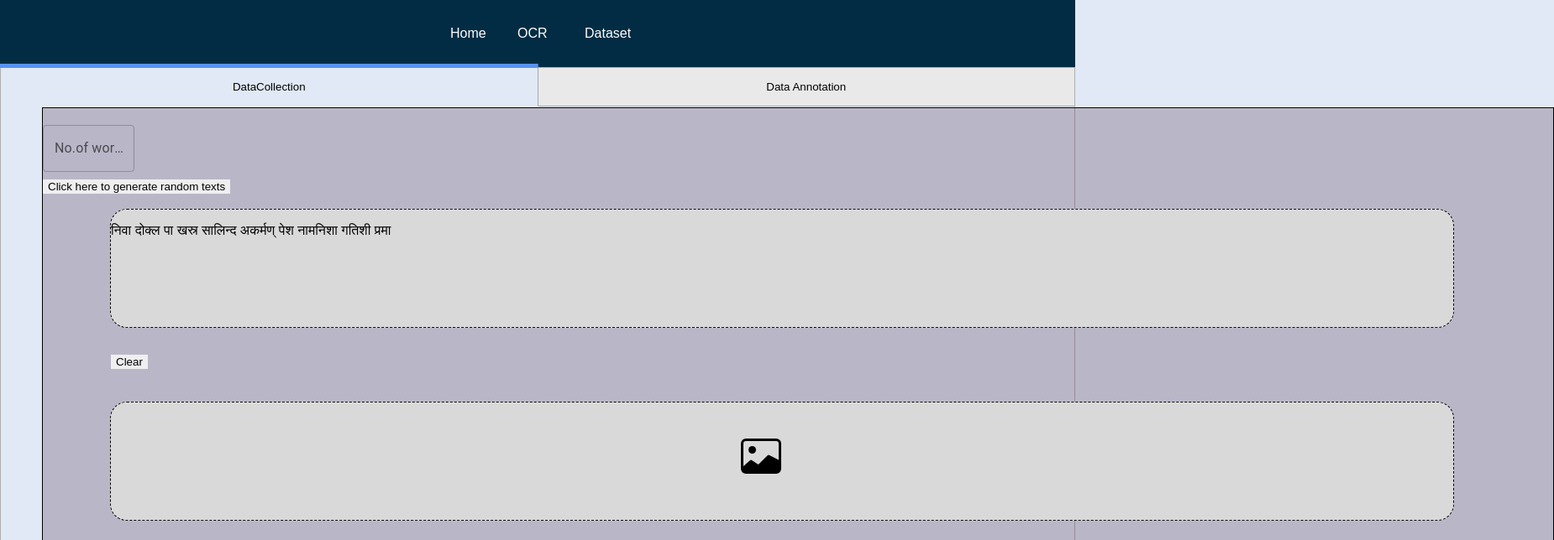
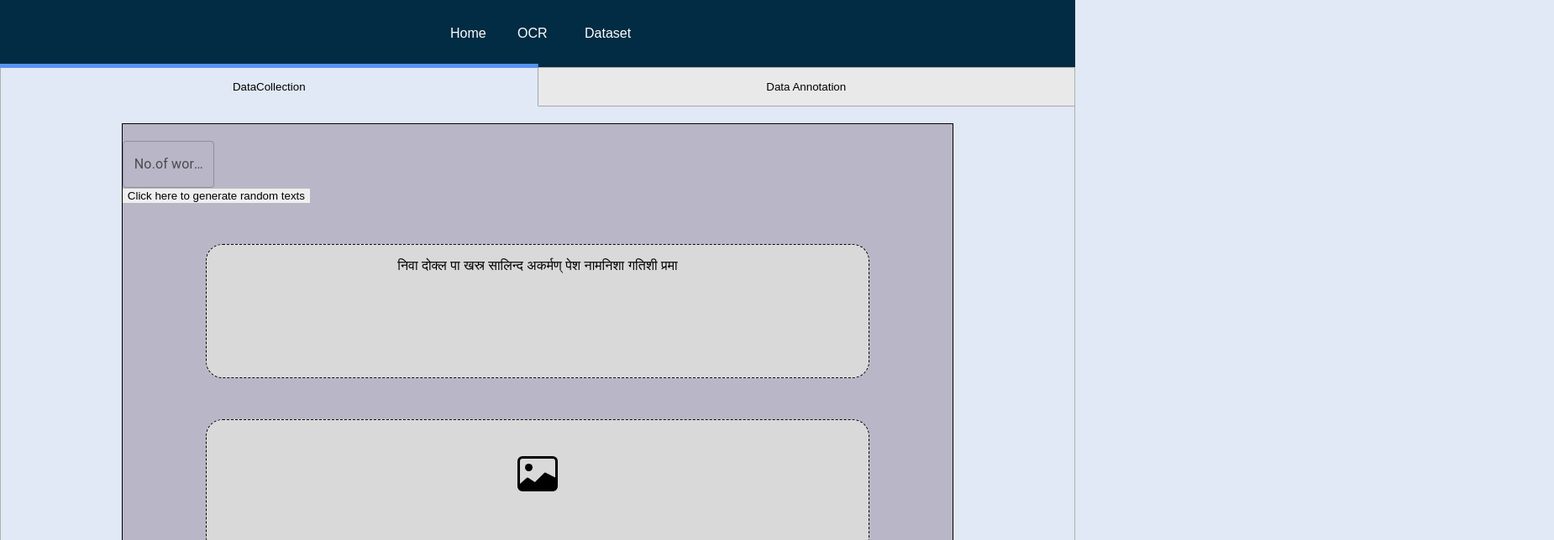
Before and after one commit to abishz17/OCRDataCollector, a React (Create React App) app: page /collect in a window 1280 px wide. Both pictures are taken after a click on the button "Click here to generate random texts". Shown: the top 644 px of the page at 84% size, 1850 px wide, since content can reach past the window. Built offline with nearby package versions, Linux system fonts and the light colour scheme.

Commit message:
css redesign part1

```diff
--- a/src/App.css
+++ b/src/App.css
@@ -48,8 +48,8 @@
   display: flex;
   flex-direction: column;
   position: relative;
-  /* /* width: 500px; */
-  height: 900px;
+  width: 100vw;
+  height: 100vh;
   background: #f1f1f1;
   margin: 0px auto 0;
   word-break: break-all;
@@ -125,34 +125,15 @@ button {
   background-color: #e0e9f5;
 }
 
-.textlabel {
-  margin-top: 50px;
-}
-
-.box {
-  box-sizing: border-box;
-
-  position: absolute;
-  width: 1600px;
-  height: 142px;
-  left: 80px;
-  top: 350px;
-
-  background: #d9d9d9;
-  border: 1px dashed #000000;
-  border-radius: 20px;
-}
-
 /* Hero */
 .main {
   box-sizing: border-box;
-
-  position: absolute;
-  width: 1800px;
-  height: 719px;
-  left: 49px;
-  top: 47px;
-  right: 49px;
+  display: block;
+  margin: auto;
+  position: relative;
+  /* align-items: center; */
+  width: 80%;
+  height: 80vh;
 
   background: rgba(83, 54, 80, 0.28);
   border: 1px solid #000000;
@@ -164,17 +145,17 @@ button {
 }
 
 .image {
-  position: absolute;
-  width: 61px;
-  height: 61px;
-  left: 750px;
-  top: 40px;
+  position: relative;
+  margin: auto;
+  margin-top: 5%;
   cursor: pointer;
 }
 
 .btn-submit {
-  left: 600px;
-  top: 450px;
+  position: absolute;
+  right: 10%;
+  float: right;
+  top: 1%;
 }
 
 .preview {
@@ -195,15 +176,16 @@ button {
   cursor: pointer;
 }
 
-.textlabel {
+.box {
+    display: block;
+      margin: auto;
   box-sizing: border-box;
+  position: relative;
+  margin-top: 5%;
+  width: 80%;
+  height: 25%;
 
-  position: absolute;
-  width: 1600px;
-  height: 142px;
-  left: 80px;
-  top: 70px;
-
+  text-align: center;
   background: #d9d9d9;
   border: 1px dashed #000000;
   border-radius: 20px;
--- a/src/components/TextGenerator.js
+++ b/src/components/TextGenerator.js
@@ -38,23 +38,21 @@ const TextGenerator = (props) => {
         <Ninput getNumber={getNumber} />
         <button onClick={onSubmit}>Click here to generate random texts</button>
         {isShown && (
-          <>
-            <div className="textlabel">
+            <div className="box">
               {<p>{text}</p>}
-              <button
+              {/* <button
                 onClick={() => {
                   setText("");
                 }}
               >
                 Clear
-              </button>
+              </button> */}
             </div>
-          </>
         )}
         {isShown && (
           <>
             <UploadForm />
-            <Button variant="outlined" className="btn-submit">
+            <Button variant="outlined" className="btn-submit" >
               Submit
             </Button>
           </>
```
